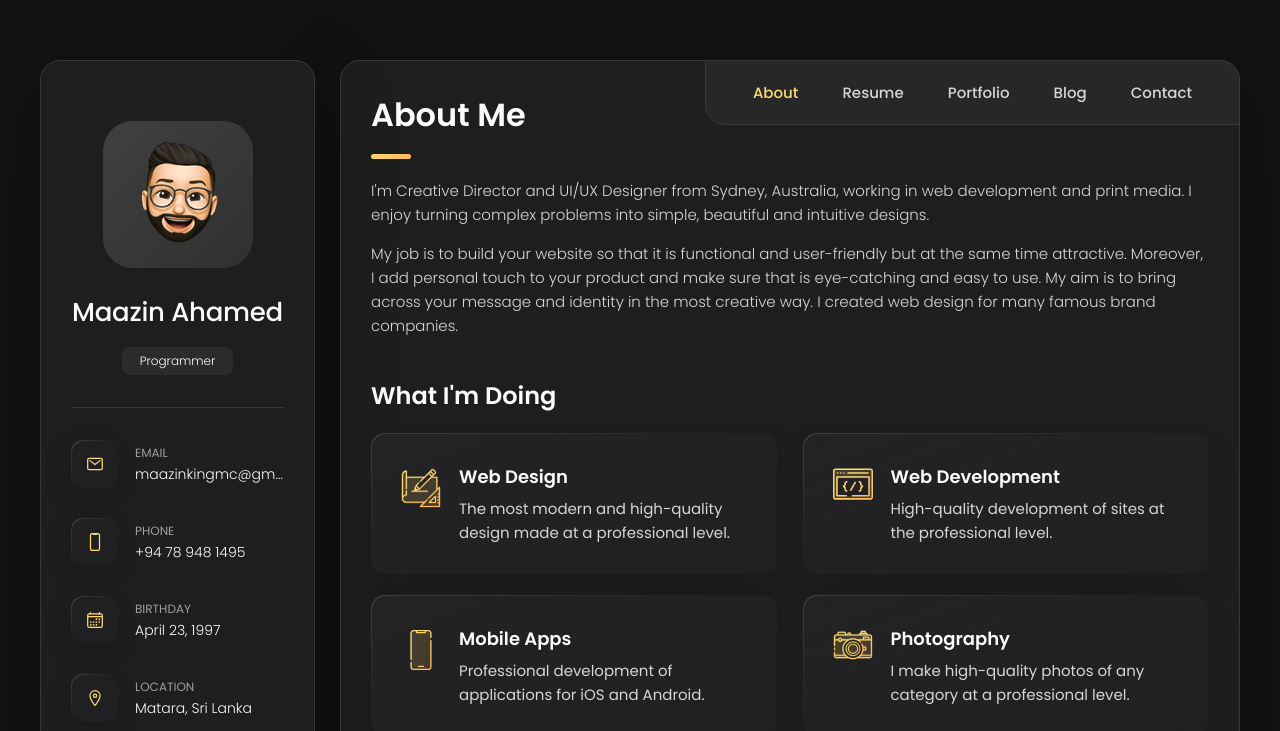
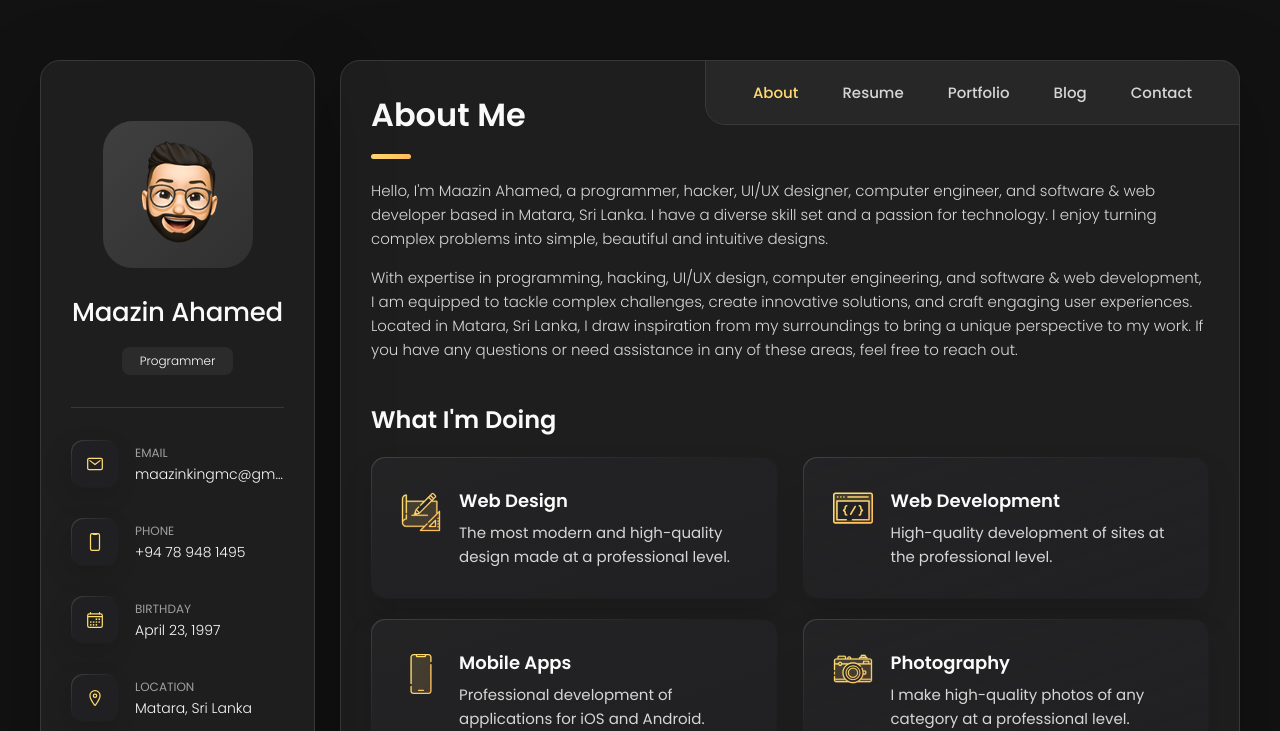
Before and after one commit to 19Sterling/mznstudios.github.io, a plain HTML site: page index.html in a window 1280 px wide. Shown: the top 731 px of the page. Drawn offline with nearby package versions, Linux system fonts and the light colour scheme.

Commit message:
Update index.html

```diff
--- a/index.html
+++ b/index.html
@@ -209,17 +209,18 @@
 
         <section class="about-text">
           <p>
-            I'm Creative Director and UI/UX Designer from Sydney, Australia, working in web development and print media.
+            Hello, I'm Maazin Ahamed, a programmer, hacker, UI/UX designer, computer engineer, and software & web developer based in Matara, Sri Lanka.
+            I have a diverse skill set and a passion for technology.
             I enjoy
             turning complex problems into simple, beautiful and intuitive designs.
           </p>
 
           <p>
-            My job is to build your website so that it is functional and user-friendly but at the same time attractive.
-            Moreover, I
-            add personal touch to your product and make sure that is eye-catching and easy to use. My aim is to bring
-            across your
-            message and identity in the most creative way. I created web design for many famous brand companies.
+            With expertise in programming, hacking, UI/UX design, computer engineering,
+            and software & web development, I am equipped to tackle complex challenges,
+            create innovative solutions, and craft engaging user experiences.
+            Located in Matara, Sri Lanka, I draw inspiration from my surroundings to bring a unique perspective to my work.
+            If you have any questions or need assistance in any of these areas, feel free to reach out.
           </p>
         </section>
 
```
